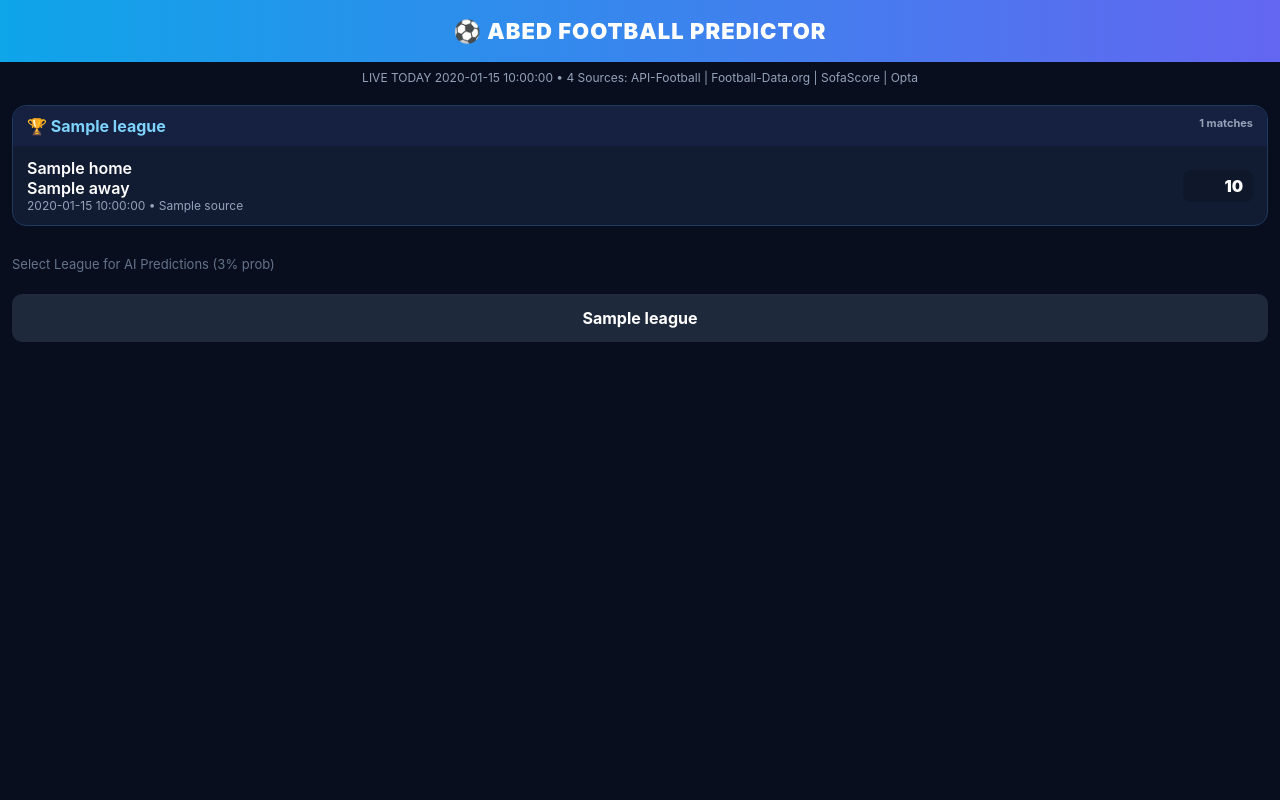
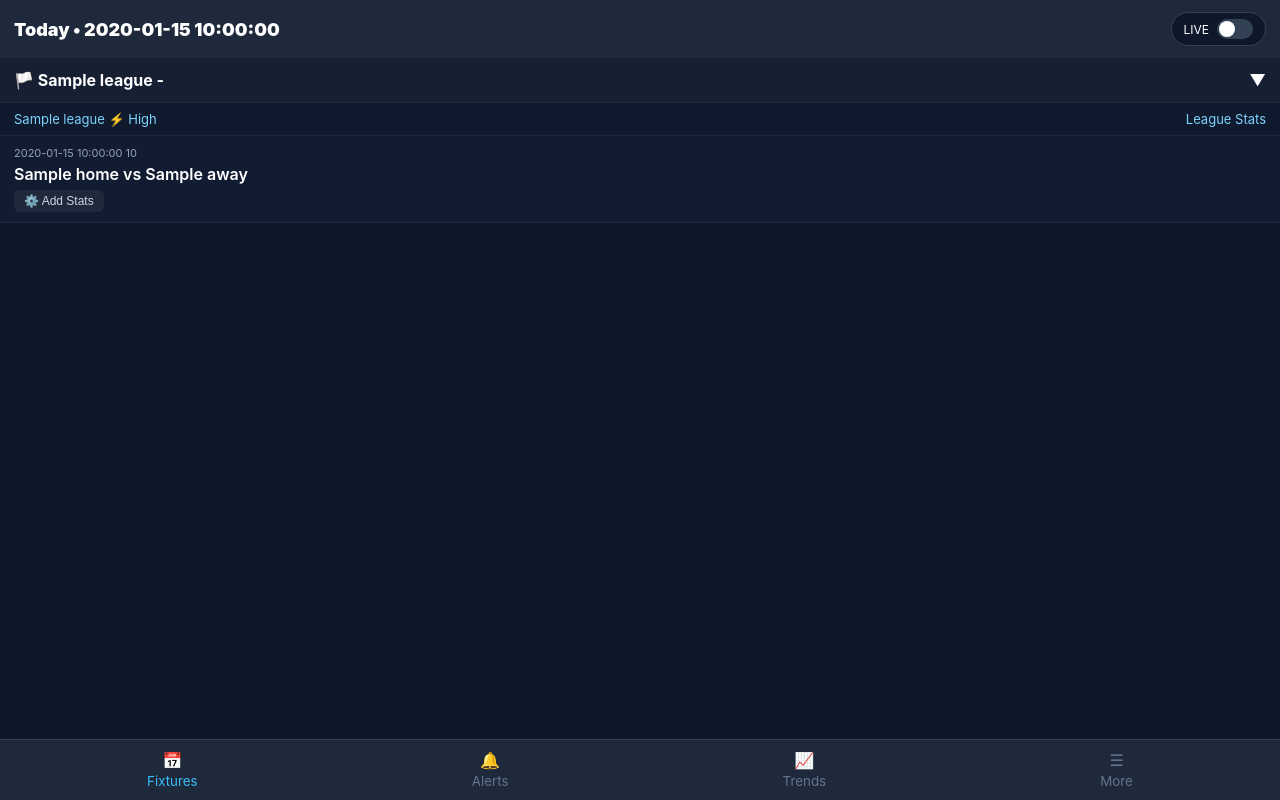
Before and after one commit to Abednico-byte/abed-predict-world, a Flask app: template templates/index.html in a window 1280 px wide. Run offline with Flask 3, Linux system fonts and the light colour scheme; the template is opened without the code that fills it: most values are stand-ins (such as "Sample title", 1, 10 or a date in 2020).

Commit message:
Update index.html

```diff
--- a/templates/index.html
+++ b/templates/index.html
@@ -1,58 +1,90 @@
 <!DOCTYPE html>
+<html><head><meta name="viewport" content="width=device-width,initial-scale=1">
+<title>Abed Football Predictor</title>
 <meta http-equiv="refresh" content="60">
-<html><head><meta name="viewport" content="width=device-width,initial-scale=1">
 <style>
-body{background:#080e1e;color:#fff;font-family:Inter,Arial;margin:0}
-.header{background:linear-gradient(90deg,#0ea5e9,#6366f1);padding:18px;text-align:center;font-weight:900;font-size:22px;letter-spacing:1px}
-.sub{color:#94a3b8;text-align:center;padding:8px;font-size:12px}
-.card{margin:12px;background:#111c33;border-radius:14px;overflow:hidden;border:1px solid #1e3a5f}
-.card-head{background:#162040;padding:10px 14px;font-weight:bold;color:#7dd3fc;display:flex;justify-content:space-between}
-.match{padding:12px 14px;display:flex;justify-content:space-between;align-items:center;border-bottom:1px solid #1e293b}
-.match:last-child{border:0}
-.team{font-weight:600}
-.time{font-size:12px;color:#94a3b8}
-.score-box{min-width:70px;text-align:right}
-.score{font-weight:900;background:#0f172a;padding:6px 10px;border-radius:8px}
-.live-dot{width:8px;height:8px;background:#ef4444;border-radius:50%;display:inline-block;animation:pulse 1s infinite;margin-right:4px}
-@keyframes pulse{0%{opacity:1}50%{opacity:.3}100%{opacity:1}}
-.live{color:#ef4444;font-weight:900;font-size:12px}
-.league-link{display:block;margin:10px 12px;padding:14px;background:#1e293b;border-radius:10px;color:#fff;text-decoration:none;text-align:center;font-weight:bold}
-</style></head><body>
-<div class="header">⚽ ABED FOOTBALL PREDICTOR</div>
-<div class="sub">LIVE TODAY {{ today }} • 4 Sources: API-Football | Football-Data.org | SofaScore | Opta</div>
+body{background:#0f172a;color:#fff;font-family:Inter,Arial;margin:0;padding-bottom:70px}
+.top{background:#1e293b;padding:12px 14px;display:flex;justify-content:space-between;align-items:center;position:sticky;top:0;z-index:10}
+.today{font-weight:900;font-size:18px}
+.live-toggle{display:flex;align-items:center;gap:8px;background:#0f172a;padding:6px 12px;border-radius:20px;border:1px solid #334155}
+.switch{width:36px;height:20px;background:#334155;border-radius:10px;position:relative;cursor:pointer}
+.switch.on{background:#22c55e}
+.knob{width:16px;height:16px;background:#fff;border-radius:50%;position:absolute;top:2px;left:2px;transition:.3s}
+.switch.on.knob{left:18px}
+.country{background:#162032;padding:12px 14px;font-weight:bold;display:flex;justify-content:space-between;cursor:pointer;border-bottom:1px solid #1e293b}
+.country:hover{background:#1c2a44}
+.league{background:#0f1a2e;padding:8px 14px;font-size:13px;color:#7dd3fc;display:flex;justify-content:space-between;align-items:center;border-bottom:1px solid #1e293b}
+.match{background:#111c33;padding:10px 14px;border-bottom:1px solid #1a2744}
+.m-head{display:flex;gap:6px;font-size:11px;color:#94a3b8;align-items:center}
+.m-teams{font-weight:600;margin:4px 0}
+.m-foot{display:flex;gap:8px;margin-top:6px}
+.btn{background:#1e293b;padding:4px 10px;border-radius:6px;font-size:12px;border:0;color:#cbd5e1}
+.hidden{display:none}
+.badge{padding:2px 6px;border-radius:4px;font-size:11px;font-weight:bold}
+.badge-live{background:#ef4444}
+.badge-ht{background:#facc15;color:#000}
+</style>
+</head><body>
 
-{% set leagues_today = {} %}
+<div class="top">
+<div class="today">Today • {{ today }}</div>
+<div class="live-toggle" onclick="toggleLive()">
+<span style="font-size:12px">LIVE</span>
+<div id="liveSwitch" class="switch"><div class="knob"></div></div>
+</div>
+</div>
+
+<div id="container">
 {% for g in live_games %}
-  {% if g.league not in leagues_today %}{% set _ = leagues_today.update({g.league: []}) %}{% endif %}
-  {% set _ = leagues_today[g.league].append(g) %}
-{% endfor %}
-
-{% for league, games in leagues_today.items() %}
-<div class="card">
-<div class="card-head"><span>🏆 {{ league }}</span><span style="font-size:11px;color:#94a3b8">{{ games|length }} matches</span></div>
-{% for g in games %}
+<div class="match-item" data-live="{{ 1 if g.live else 0 }}" data-country="{{ g.league.split(' - ')[0] if ' - ' in g.league else g.league }}" data-league="{{ g.league }}">
+<div class="country" onclick="toggleLeague('{{ g.league }}')">
+<span>🏳️ {{ g.league.split(' - ')[0] if ' - ' in g.league else g.league }} - {{ g.league.split(' - ')[1] if ' - ' in g.league else '' }}</span>
+<span id="arrow-{{ g.league }}">▼</span>
+</div>
+<div class="league-content" id="league-{{ g.league }}">
+<div class="league"><span>{{ g.league }} ⚡ High</span><span>League Stats</span></div>
 <div class="match">
-<div>
-<div class="team">{{ g.home }}</div>
-<div class="team">{{ g.away }}</div>
-<div class="time">{{ g.time }} • {{ g.source }}</div>
+<div class="m-head">
+<span>{% if g.live %}<span class="badge badge-live">LIVE</span>{% endif %} {{ g.time }} {{ g.score }}</span>
 </div>
-<div class="score-box">
-{% if g.live %}<div class="live"><span class="live-dot"></span>LIVE</div>{% endif %}
-<div class="score">{{ g.score }}</div>
+<div class="m-teams">{{ g.home }} vs {{ g.away }}</div>
+<div class="m-foot"><button class="btn">⚙️ Add Stats</button></div>
+</div>
 </div>
 </div>
 {% endfor %}
 </div>
-{% endfor %}
 
-{% if not live_games %}
-<div class="card"><div style="padding:20px;color:#94a3b8">Loading today's matches... API syncing Getafe vs Malaga etc.</div></div>
-{% endif %}
+<script>
+let liveOnly=false;
+function toggleLeague(league){
+ let el=document.getElementById('league-'+league);
+ let ar=document.getElementById('arrow-'+league);
+ el.classList.toggle('hidden');
+ ar.textContent = el.classList.contains('hidden')? '▶' : '▼';
+}
+function toggleLive(){
+ liveOnly=!liveOnly;
+ document.getElementById('liveSwitch').classList.toggle('on');
+ document.querySelectorAll('.match-item').forEach(m=>{
+  if(liveOnly && m.dataset.live=="0") m.style.display="none";
+  else m.style.display="block";
+ });
+}
+// group by country
+const seen={};
+document.querySelectorAll('.match-item').forEach(item=>{
+ const c=item.dataset.country;
+ if(seen[c]){item.querySelector('.country').style.display='none'}
+ seen[c]=true;
+});
+</script>
 
-<div style="margin-top:18px;padding:12px;color:#64748b;font-size:13px">Select League for AI Predictions (3% prob)</div>
-{% for lg in leagues %}
-<a class="league-link" href="/league/{{ lg.id }}">{{ lg.name }}</a>
-{% endfor %}
+<div style="position:fixed;bottom:0;left:0;right:0;background:#1e293b;display:flex;justify-content:space-around;padding:10px;border-top:1px solid #334155">
+<div style="text-align:center;color:#38bdf8">📅<br><small>Fixtures</small></div>
+<div style="text-align:center;color:#64748b">🔔<br><small>Alerts</small></div>
+<div style="text-align:center;color:#64748b">📈<br><small>Trends</small></div>
+<div style="text-align:center;color:#64748b">☰<br><small>More</small></div>
+</div>
 
 </body></html>
```
